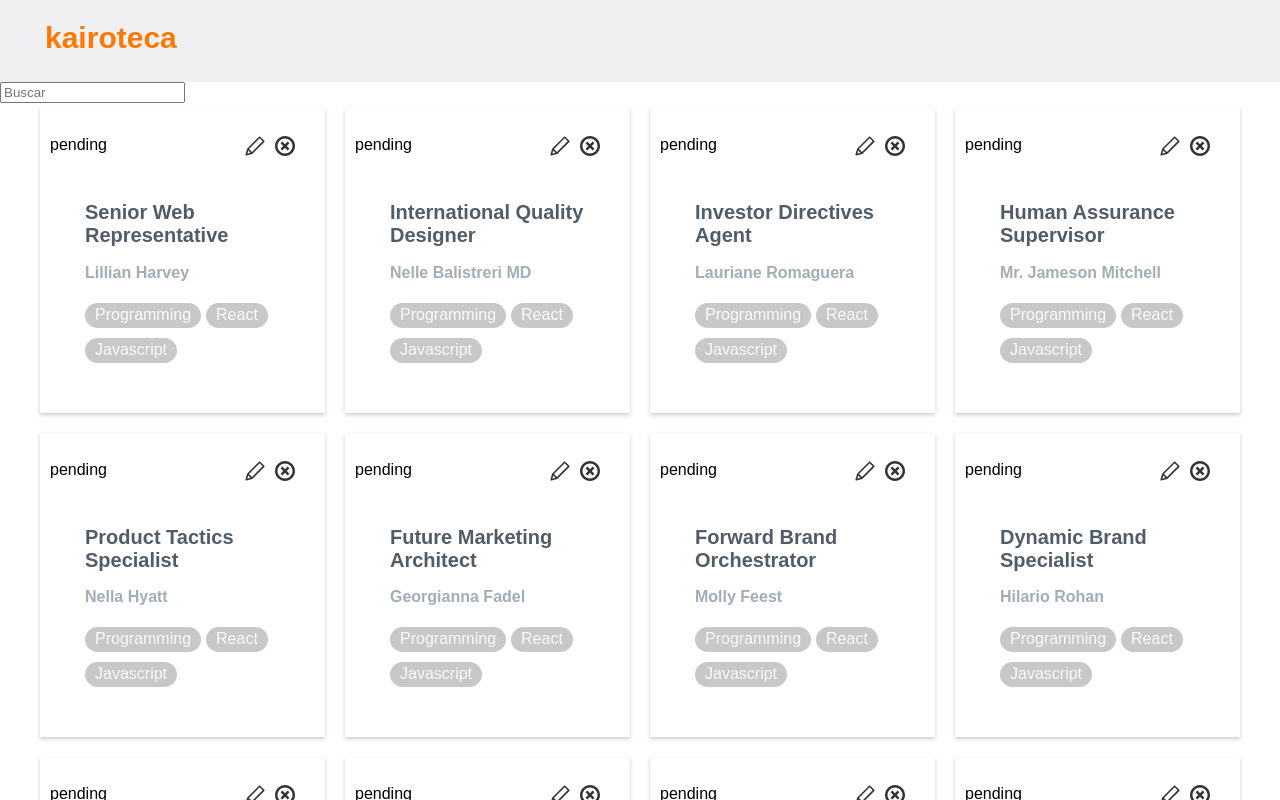
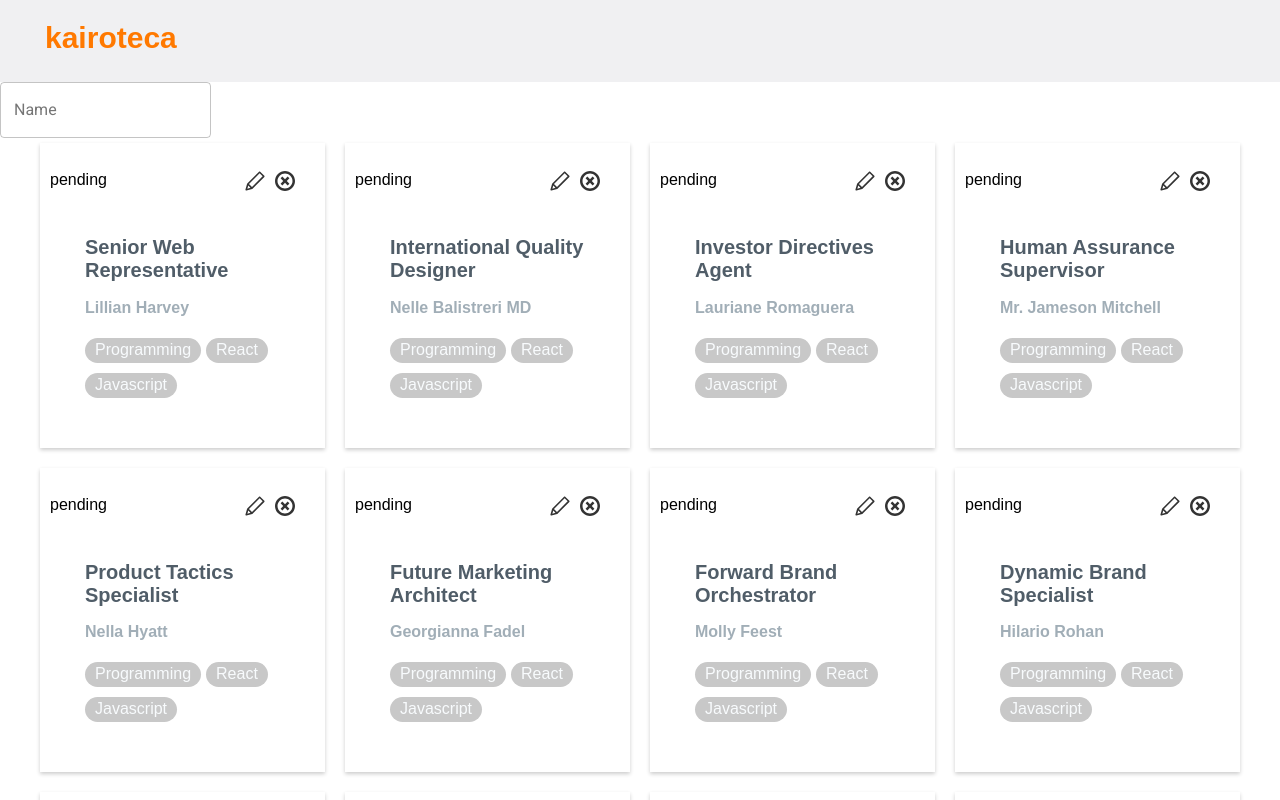
Before and after one commit to esterlegaz/easley-s4-kairoteca, a React (Create React App) app: page / in a window 1280 px wide. Shown: the top 800 px of the page. Built offline with nearby package versions, Linux system fonts and the light colour scheme.

Commit message:
style: include material ui inputs

```diff
--- a/package.json
+++ b/package.json
@@ -3,6 +3,7 @@
   "version": "0.1.0",
   "private": true,
   "dependencies": {
+    "@material-ui/core": "^3.9.2",
     "faker": "^4.1.0",
     "node-sass": "^4.11.0",
     "prop-types": "^15.6.2",
--- a/public/index.html
+++ b/public/index.html
@@ -1,18 +1,19 @@
 <!DOCTYPE html>
-<html lang="en">
+<html lang="es">
+
 <head>
   <meta charset="utf-8" />
   <link rel="shortcut icon" href="%PUBLIC_URL%/favicon.ico" />
-    <meta
-      name="viewport"
-      content="width=device-width, initial-scale=1, shrink-to-fit=no"
-    />
+  <link rel="stylesheet" href="https://fonts.googleapis.com/css?family=Roboto:300,400,500" />
+  <meta name="viewport" content="width=device-width, initial-scale=1, shrink-to-fit=no" />
   <meta name="theme-color" content="#000000" />
   <link rel="manifest" href="%PUBLIC_URL%/manifest.json" />
   <title>Kairoteca</title>
 </head>
+
 <body>
   <noscript>You need to enable JavaScript to run this app.</noscript>
   <div id="root"></div>
 </body>
+
 </html>
--- a/src/components/Main/Filter.js
+++ b/src/components/Main/Filter.js
@@ -1,11 +1,41 @@
-import React, {Component} from "react";
+import React, { Component } from "react";
+import OutlinedInput from '@material-ui/core/OutlinedInput';
+import FormControl from '@material-ui/core/FormControl';
+import InputLabel from '@material-ui/core/InputLabel';
 
 class Filter extends Component {
   render() {
     return (
-        <label htmlFor="filter">
-            <input id="filter" type="text" placeholder="Buscar" onKeyUp={this.props.getFilter}/>
-        </label>
+      <FormControl variant="outlined">
+        <InputLabel
+          htmlFor="component-outlined"
+        >
+          Name
+      </InputLabel>
+        <OutlinedInput
+          id="component-outlined"
+          placeholder='Buscar'
+          onKeyUp={this.props.getFilter}
+          labelWidth={this.labelRef ? this.labelRef.offsetWidth : 0}
+        />
+      </FormControl>
+
+      //   <OutlinedInput
+      //   id="component-outlined"
+      //   placeholder='Buscar'
+      //   onKeyUp={this.props.getFilter}
+      //   labelWidth={this.labelRef ? this.labelRef.offsetWidth : 0}
+      // />
+      //   <TextField
+      //   id="filled-uncontrolled"
+      //   label="Uncontrolled"
+      //   defaultValue="foo"
+      //   margin="normal"
+      //   variant="filled"
+      // />
+      // <label htmlFor="filter">
+      //     <input id="filter" type="text" placeholder="Buscar" onKeyUp={this.props.getFilter}/>
+      // </label>
     );
   }
 }
```
Also changed, not shown: 1 other file (tests, documents, lock files or other folders). Lines whose indentation alone changed are shown as unchanged.
